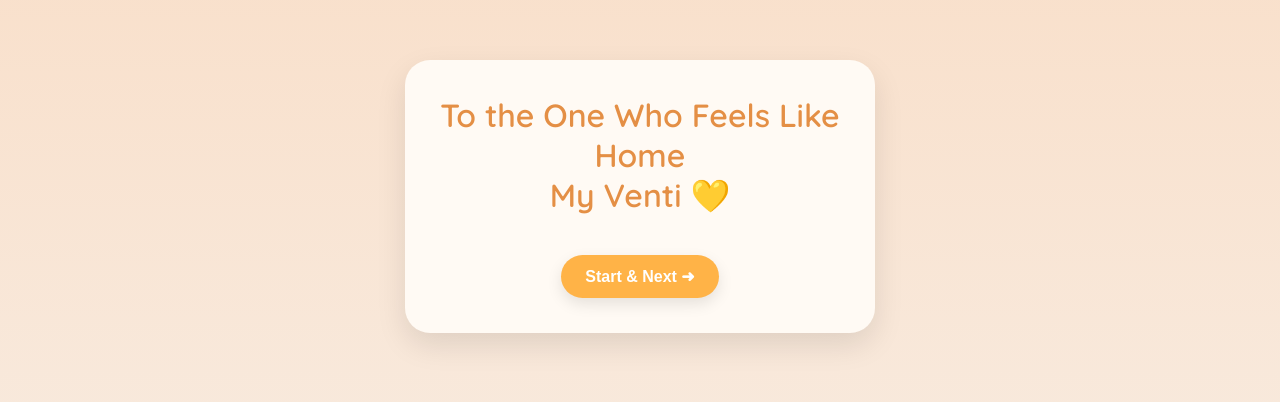
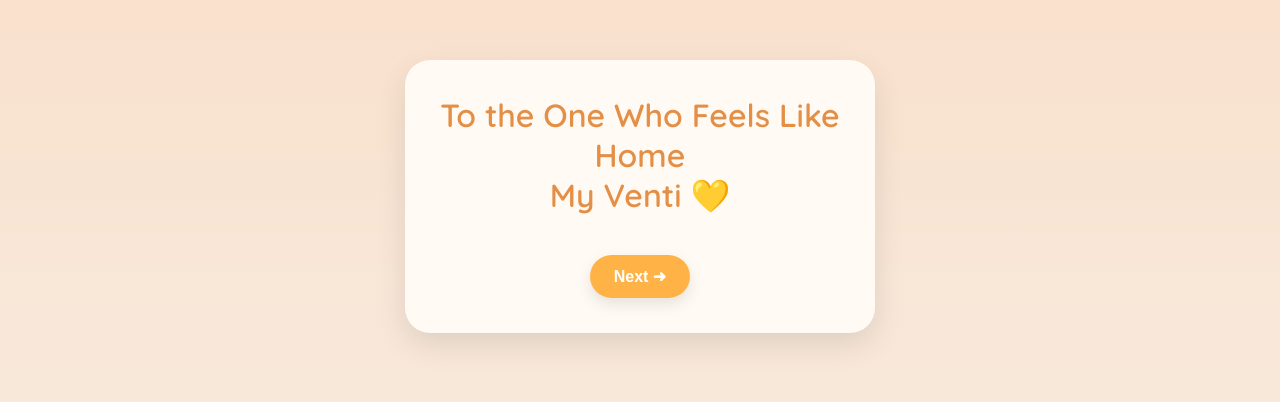
Before and after one commit to benedictsusma/venti-love-card, a plain HTML site: page index.html in a window 1280 px wide. Shown: the part 224-626 px from the top of the page. Drawn offline with Linux system fonts and the light colour scheme.

Commit message:
index.html

```diff
--- a/index.html
+++ b/index.html
@@ -106,7 +106,7 @@
     </div>
 
     <!-- Play button (optional backup if autoplay fails) -->
-    <button onclick="start()">Start & Next ➜</button>
+    <button onclick="start()">Next ➜</button>
   </div>
 
   <script>
```
